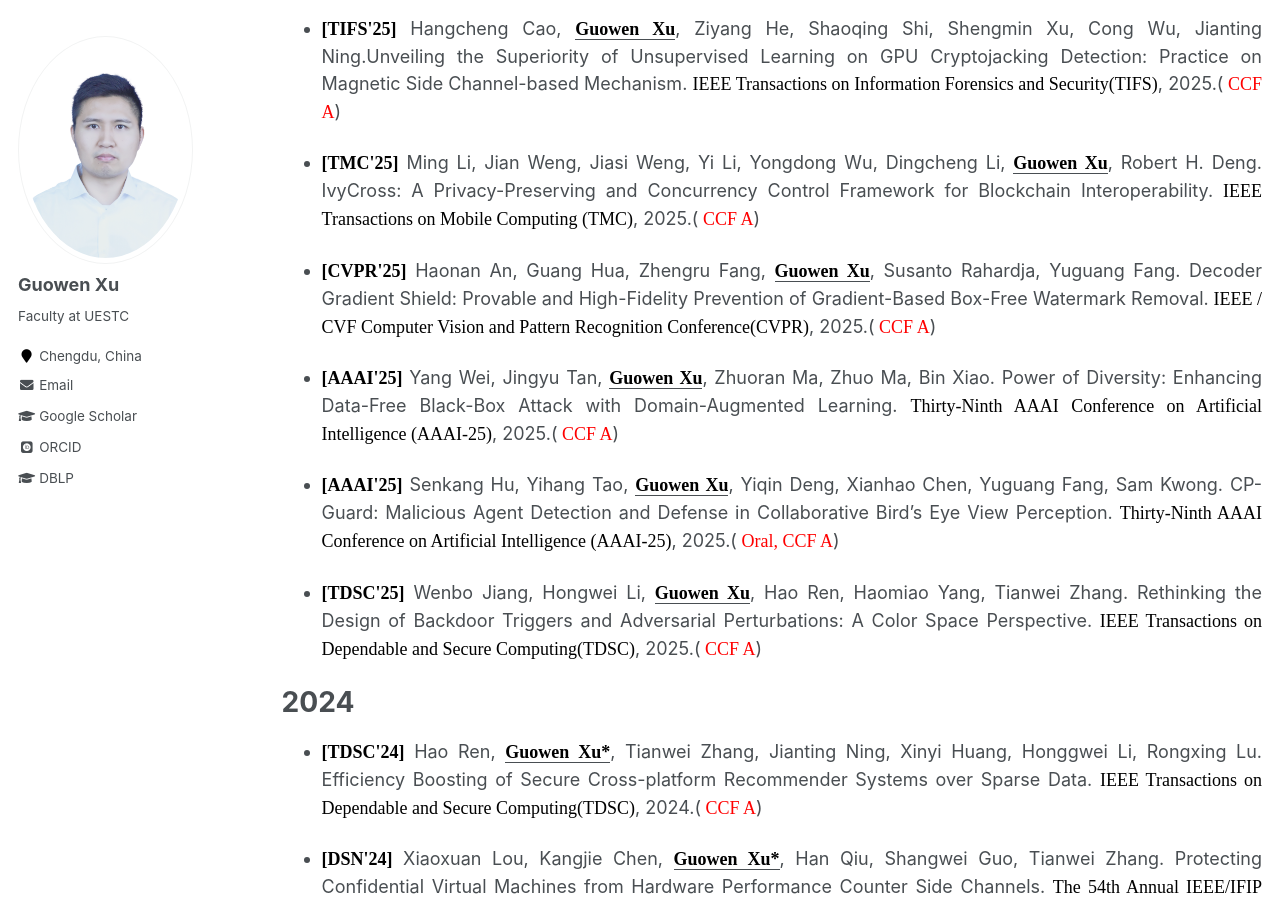
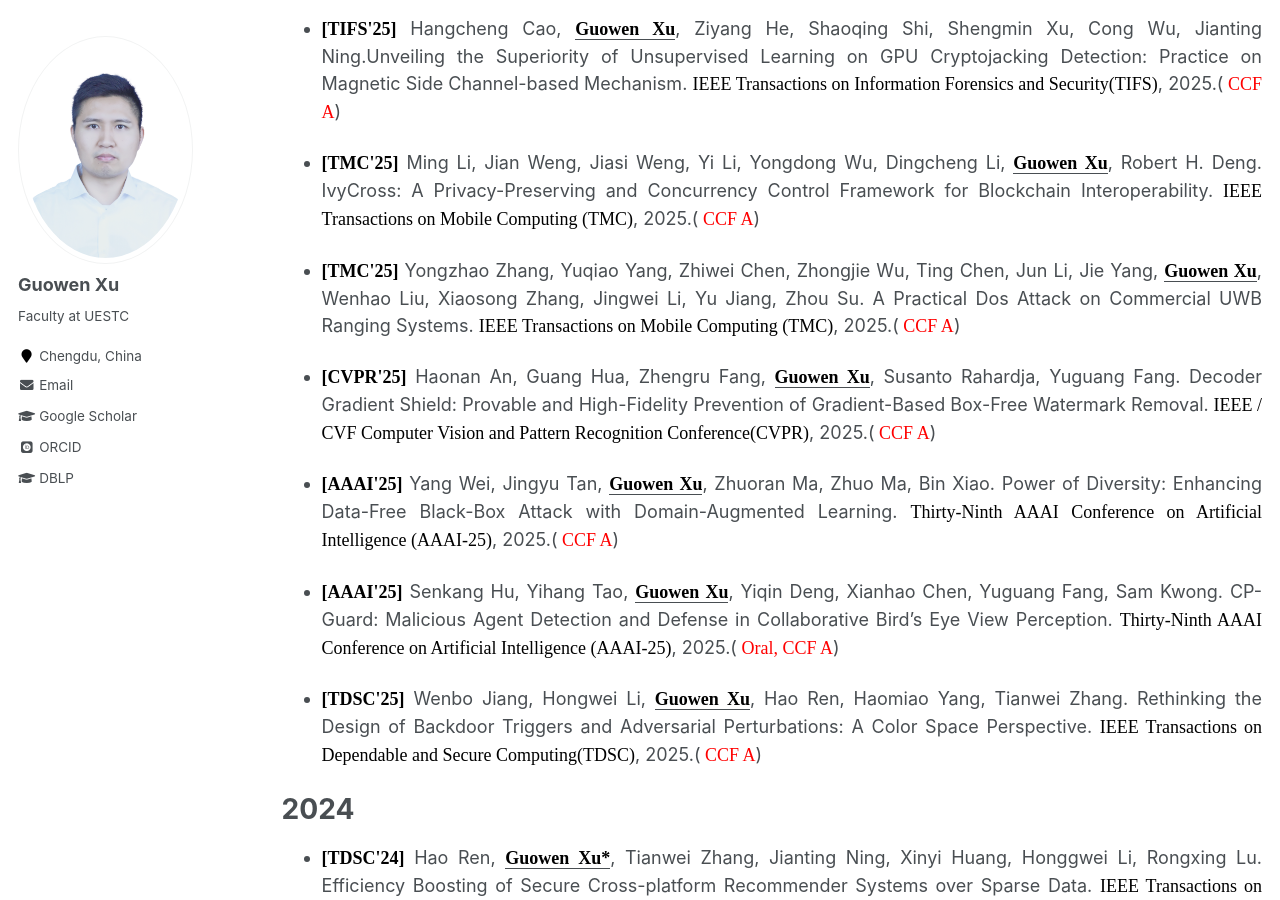
Before and after one commit to Guowen-xu/guowen-xu.github.io, a Jekyll site: the page built from _pages/publications.md, in a window 1280 px wide and 900 px high, scrolled down 1105 px. Built offline with Jekyll 4.4.1, drawn with Linux system fonts in a browser that asks for light colours; some web fonts are replaced.

Commit message:
Update publications.md

```diff
--- a/_pages/publications.md
+++ b/_pages/publications.md
@@ -28,6 +28,8 @@ You can find my articles on my [Google Scholar](https://scholar.google.com.hk/ci
 
 *  <p align="justify">  <b><font face="Times New Roman" color=black size=4> [TIFS'25]</font></b> Hangcheng Cao, <u><b><font face="Times New Roman" color=black size=4> Guowen Xu</font></b></u>, Ziyang He, Shaoqing Shi, Shengmin Xu, Cong Wu, Jianting Ning.Unveiling the Superiority of Unsupervised Learning on GPU Cryptojacking Detection: Practice on Magnetic Side Channel-based Mechanism. <font face="Times New Roman" color=black size=4> IEEE Transactions on Information Forensics and Security(TIFS)</font>, 2025.(<font face="Times New Roman" color=red size=4> CCF A</font>)
 * <p align="justify"> <b><font face="Times New Roman" color=black size=4> [TMC'25]</font></b> Ming Li, Jian Weng, Jiasi Weng, Yi Li, Yongdong Wu, Dingcheng Li, <u><b><font face="Times New Roman" color=black size=4> Guowen Xu</font></b></u>, Robert H. Deng. IvyCross: A Privacy-Preserving and Concurrency Control Framework for Blockchain Interoperability.  <font face="Times New Roman" color=black size=4> IEEE Transactions on Mobile Computing (TMC)</font>, 2025.(<font face="Times New Roman" color=red size=4> CCF A</font>)
+
+* <p align="justify"> <b><font face="Times New Roman" color=black size=4> [TMC'25]</font></b> Yongzhao Zhang, Yuqiao Yang, Zhiwei Chen, Zhongjie Wu, Ting Chen, Jun Li, Jie Yang, <u><b><font face="Times New Roman" color=black size=4> Guowen Xu</font></b></u>, Wenhao Liu, Xiaosong Zhang, Jingwei Li, Yu Jiang, Zhou Su. A Practical Dos Attack on Commercial UWB Ranging Systems.  <font face="Times New Roman" color=black size=4> IEEE Transactions on Mobile Computing (TMC)</font>, 2025.(<font face="Times New Roman" color=red size=4> CCF A</font>)
 
 * <p align="justify"> <b><font face="Times New Roman" color=black size=4> [CVPR'25]</font></b> Haonan An, Guang Hua, Zhengru Fang, <u><b><font face="Times New Roman" color=black size=4> Guowen Xu</font></b></u>, Susanto Rahardja, Yuguang Fang. Decoder Gradient Shield: Provable and High-Fidelity Prevention of Gradient-Based Box-Free Watermark Removal.<font face="Times New Roman" color=black size=4> IEEE / CVF Computer Vision and Pattern Recognition Conference(CVPR)</font>, 2025.(<font face="Times New Roman" color=red size=4> CCF A</font>)
 * <p align="justify"> <b><font face="Times New Roman" color=black size=4> [AAAI'25]</font></b> Yang Wei, Jingyu Tan, <u><b><font face="Times New Roman" color=black size=4> Guowen Xu</font></b></u>, Zhuoran Ma, Zhuo Ma, Bin Xiao. Power of Diversity: Enhancing Data-Free Black-Box Attack with Domain-Augmented Learning. <font face="Times New Roman" color=black size=4> Thirty-Ninth AAAI Conference on Artificial Intelligence (AAAI-25)</font>, 2025.(<font face="Times New Roman" color=red size=4> CCF A</font>)
```
